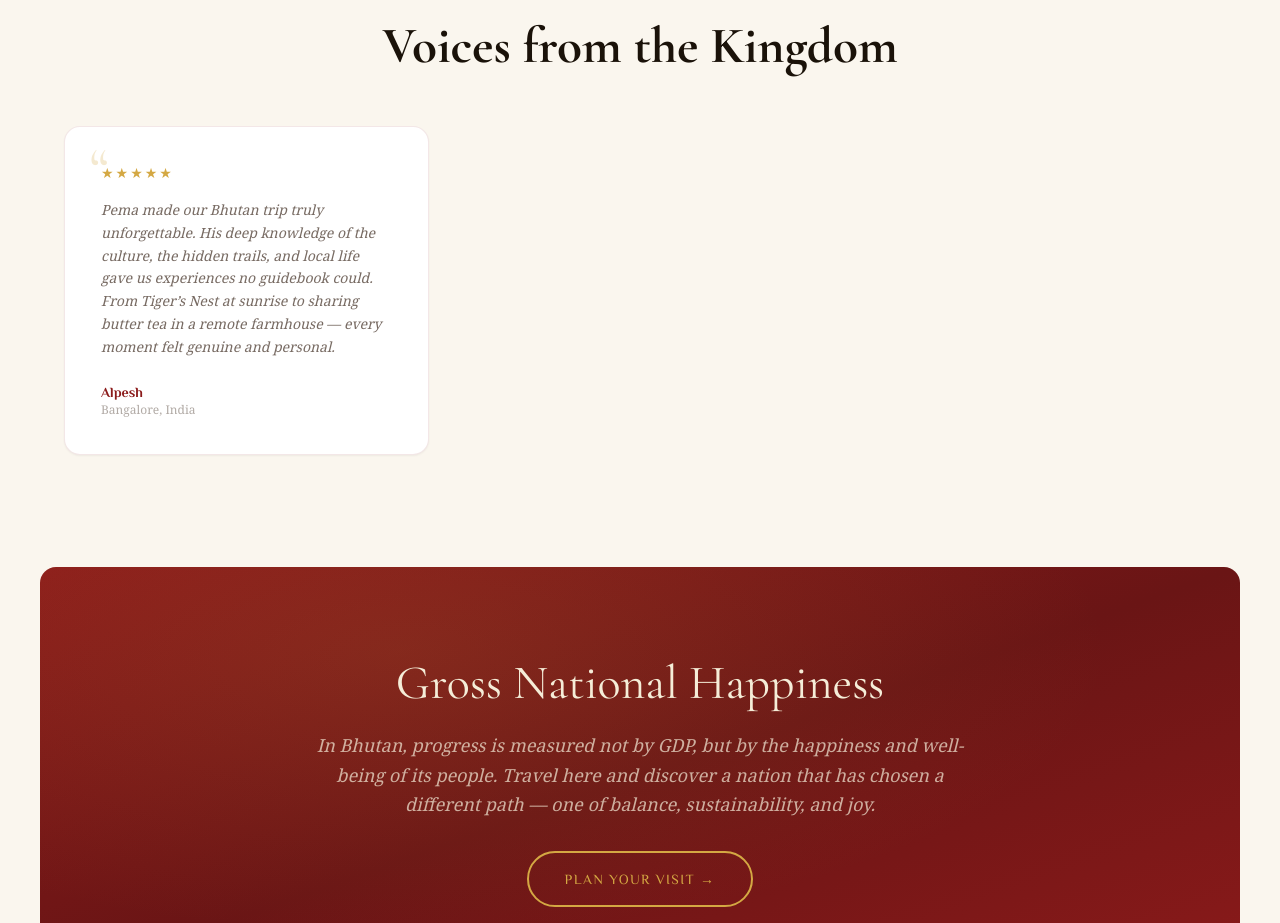
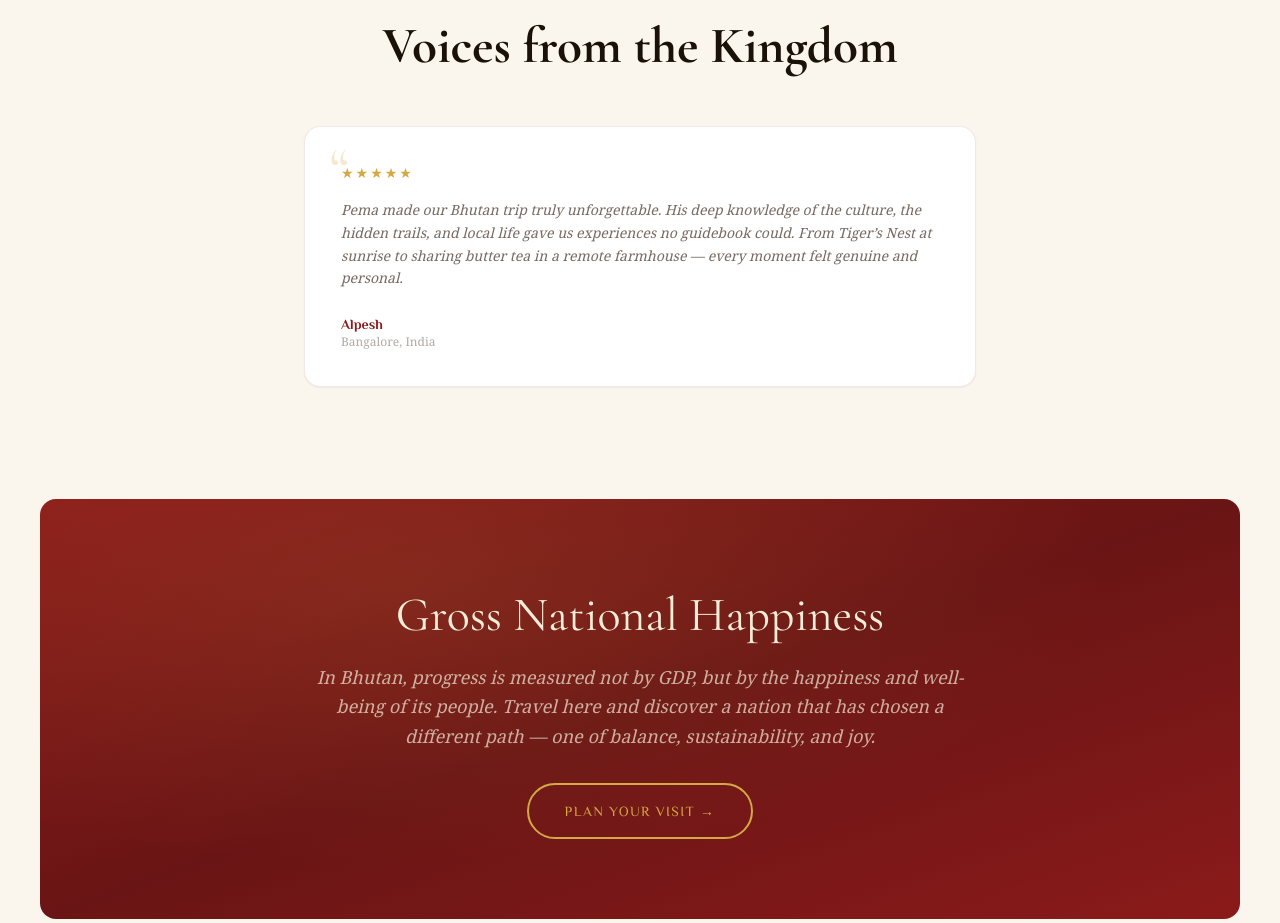
Before and after one commit to alpeshvas/pema-travel, a Next.js app: page / in a window 1280 px wide. Shown: the part 4906-5829 px from the top of the page. Built offline with nearby package versions, Linux system fonts and the light colour scheme.

Commit message:
fake reviews

```diff
--- a/src/components/sections/Testimonials.tsx
+++ b/src/components/sections/Testimonials.tsx
@@ -19,7 +19,7 @@ export default function Testimonials() {
       </RevealOnScroll>
 
       <RevealOnScroll>
-        <div className="grid grid-cols-1 md:grid-cols-3 gap-7 max-w-6xl mx-auto mt-12">
+        <div className="flex justify-center max-w-2xl mx-auto mt-12">
           {testimonials.map((t) => (
             <div
               key={t.name}
```
